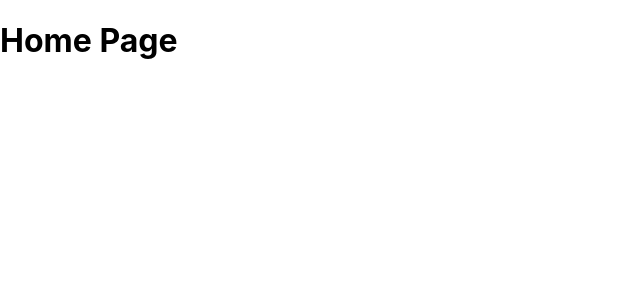
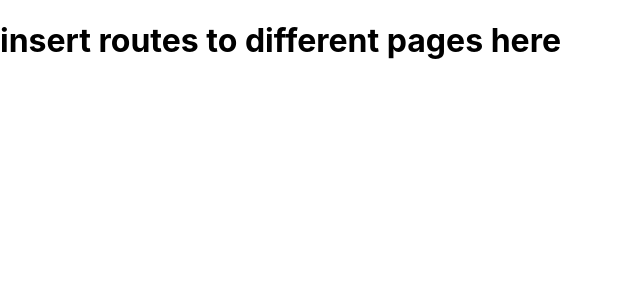
Before and after one commit to besim-nesimi/bun-drop, a React (Create React App) app: page /order in a window 1280 px wide. Shown: the top 300 px of the page, without its empty margins (0-640 px from the left). Built offline with nearby package versions, Linux system fonts and the light colour scheme.

Commit message:
added home component
maybe a searchbar component needed and stuff like that.

```diff
--- a/src/App.js
+++ b/src/App.js
@@ -5,7 +5,7 @@ import './App.css';
 
 function App() {
   return (
-    <h1>Home Page</h1>
+    <h1>insert routes to different pages here</h1>
   );
 }
 
--- a/src/components/order.jsx
+++ b/src/components/order.jsx
@@ -1,7 +1,7 @@
 import React from 'react';
 
 function Order() {
-    return ( <h1>Order Page</h1> );
+    return ( <h1>Insert fetch with the specific id here</h1> );
 }
 
 export default Order;
```
Also changed, not shown: src/components/home.jsx (added, +9 -0 lines).
